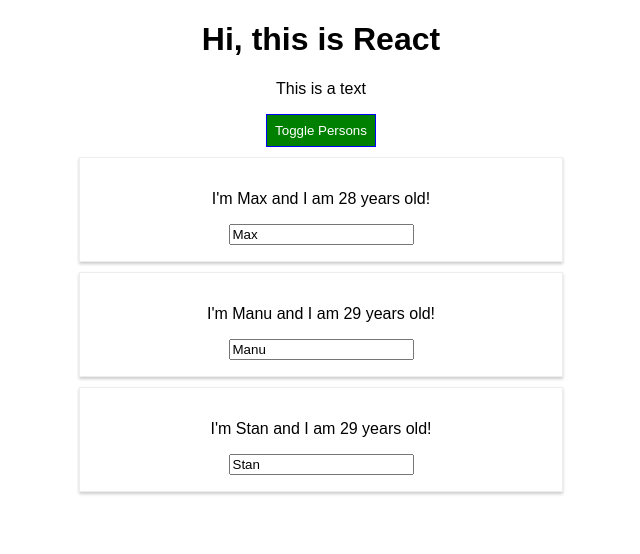
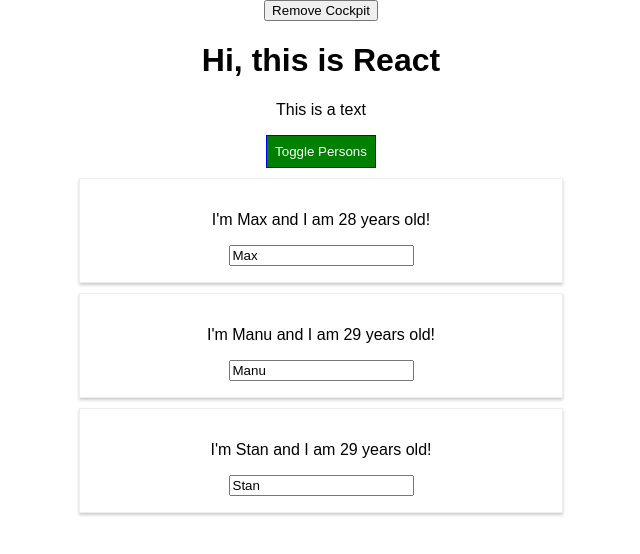
Before and after one commit to GalaxyDefender/react-guide, a React app: page / in a window 1280 px wide. Both pictures are taken after a click on the button "Toggle Persons". Shown: the top 554 px of the page, without its empty margins (319-959 px from the left). Built offline with nearby package versions, Linux system fonts and the light colour scheme.

Commit message:
stateful stuff

```diff
--- a/src/components/Cockpit/Cockpit.js
+++ b/src/components/Cockpit/Cockpit.js
@@ -1,8 +1,19 @@
-import React from 'react';
+import React, { useEffect }from 'react';
 
 import styleMod from './Cockpit.css';
 
 const cockpit = (props) => {
+    useEffect(() => {
+        console.log('[Cockpit.js] useEffect');
+        const timer = setTimeout(() => {
+            alert('Saved data to cloud');
+        }, 1000);
+        return () => {
+            clearTimeout(timer);
+            console.log('[Cockpit.js] cleanup work in useEffect')
+        }
+    }, []);
+
     const classes = [];
     let btnClass = '';
 
@@ -10,10 +21,10 @@
         btnClass = styleMod.Red;
     }
 
-    if(props.persons.length <= 2) {
+    if(props.personsLength <= 2) {
       classes.push(styleMod.red);
     }
-    if(props.persons.length <= 1) {
+    if(props.personsLength <= 1) {
       classes.push(styleMod.bold);
     }
 
@@ -30,4 +41,4 @@
     );
 }
 
-export default cockpit;
+export default React.memo(cockpit);
--- a/src/components/Persons/Person/Person.js
+++ b/src/components/Persons/Person/Person.js
@@ -1,15 +1,17 @@
-import React from 'react';
+import React, {Component} from 'react';
 import styleMod from './Person.css';
 
-const person = (props) => {
-    console.log('[Person.js] rendering....');
-    return (
-        <div className={styleMod.Person} >
-            <p onClick={props.click}>I'm {props.name} and I am {props.age} years old!</p>
-            <p>{props.children}</p>
-            <input type="text" onChange={props.changed} value={props.name}/>
-        </div>
-    );
+class Person extends Component {
+    render() {
+        console.log('[Person.js] rendering....');
+        return (
+            <div className={styleMod.Person} >
+                <p onClick={this.props.click}>I'm {this.props.name} and I am {this.props.age} years old!</p>
+                <p>{this.props.children}</p>
+                <input type="text" onChange={this.props.changed} value={this.props.name}/>
+            </div>
+        );
+    }
 };
 
-export default person;
+export default Person;
--- a/src/components/Persons/Persons.js
+++ b/src/components/Persons/Persons.js
@@ -1,18 +1,49 @@
-import React from 'react';
+import React, {Component} from 'react';
 import Person from './Person/Person';
 
-const persons = (props) =>  {
+class Persons extends Component  {
+      // static getDerivedStateFromProps(props, state) {
+      //       console.log('[Persons.js] getDerivedStateFromProps');
+      //       return state;
+      // }
+
+      shouldComponentUpdate(nextProps, nextState) {
+            console.log('[Persons.js] shouldComponentUpdate');
+            if(nextProps.persons !== this.props.persons) {
+                  return true;
+            } else {
+                  return false;
+            }
+      }
+
+      getSnapshotBeforeUpdate(prevProps, prevState) {
+            console.log('[Persons.js] getSnapshotBeforeUpdate');
+            return { message: 'Snapshot' };
+      }
+
+      componentDidUpdate(prevProps, prevState, snapshot) {
+            console.log('[Persons.js] componentDidUpdate');
+            console.log(snapshot);
+      }
+
+      componentWillUnmount() {
+            console.log('[Persons.js] componentWillUnmount');
+      }
+
+      render() {
             console.log('[Persons.js] rendering....');
-      return props.persons.map((person, index) => {
+            return this.props.persons.map((person, index) => {
                   return (
                         <Person
-                  click={() => props.clicked(index)}
+                        click={() => this.props.clicked(index)}
                         key={person.id}
                         name={person.name}
                         age={person.age}
-                  changed={(event) => props.changed(event, person.id)} />
+                        changed={(event) => this.props.changed(event, person.id)} />
                   );
             });
       }
 
-export default persons;
+}
+
+export default Persons;
--- a/src/containers/App.js
+++ b/src/containers/App.js
@@ -15,7 +15,8 @@
       { id:"002", name: 'Manu', age: 29},
       { id:"003", name: 'Stan', age: 29}
     ],
-    showPerson: false
+    showPerson: false,
+    showCockpit: true
   }
 
   static getDerivedStateFromProps(props, state){
@@ -87,10 +88,12 @@
 
     return (
         <div className={styleMod.App}>
+          <button onClick={() => {this.setState({showCockpit: false});}}>Remove Cockpit</button>
+          { this.state.showCockpit ? (
           <Cockpit
             showPerson={this.state.showPerson}
-            persons={this.state.persons}
-            clicked={this.togglePersonHandler}/>
+            personsLength={this.state.persons.length}
+            clicked={this.togglePersonHandler}/>) : null }
           {persons}
         </div>
 
```
Lines whose indentation alone changed are shown as unchanged.
